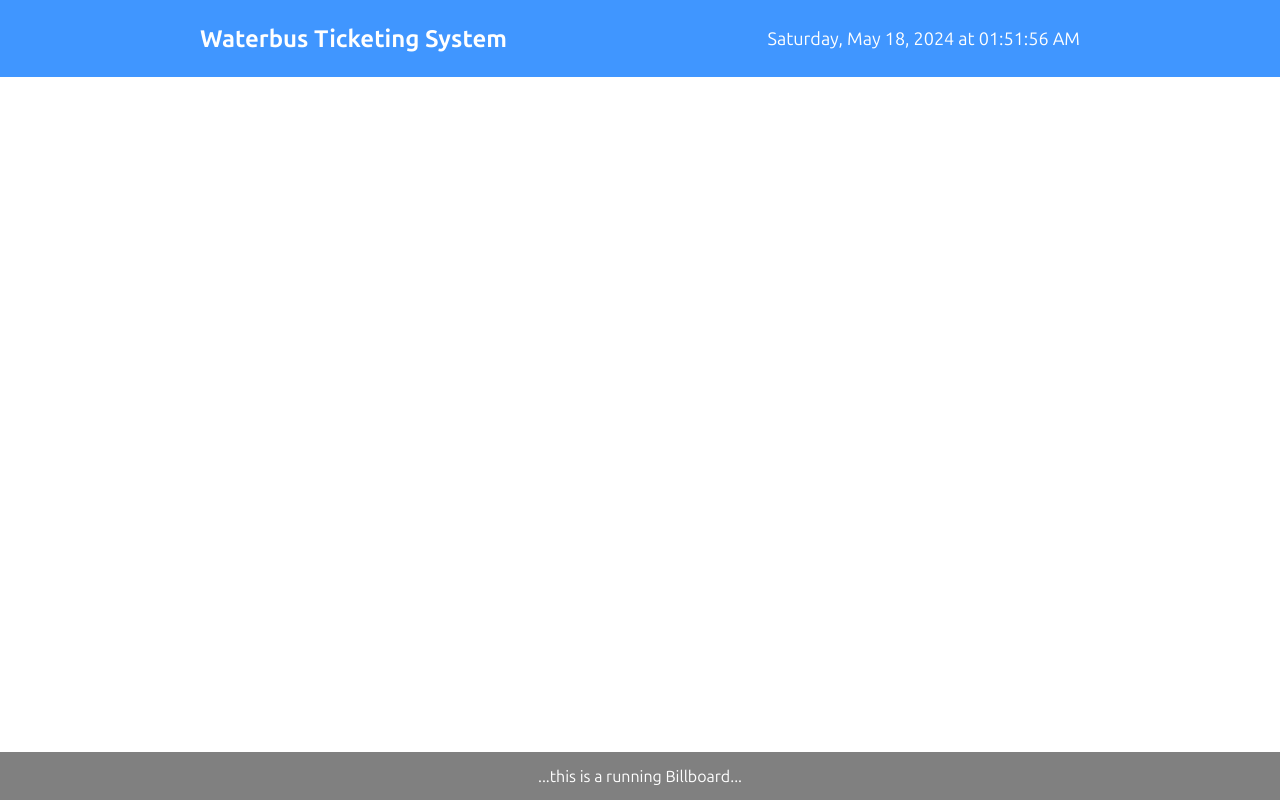
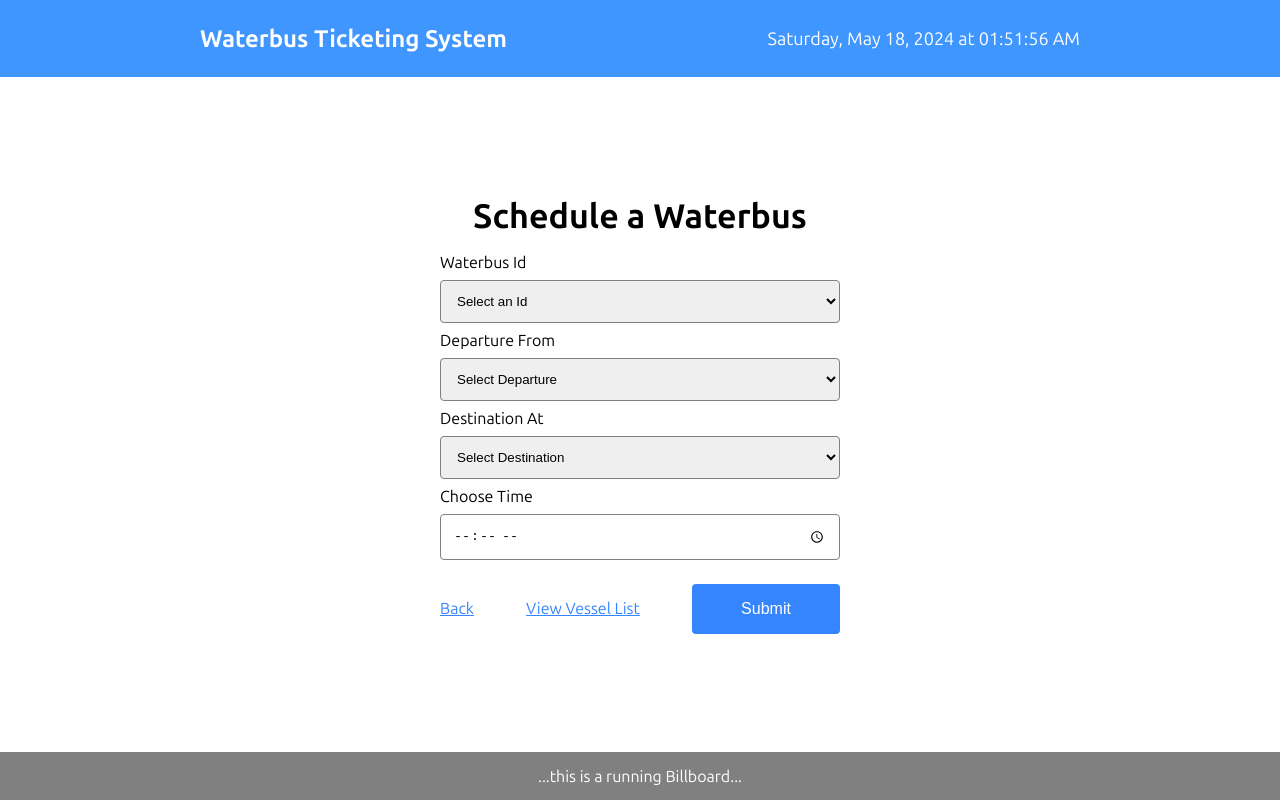
Before and after one commit to arBishal/Waterbus-Ticketing-System-Frontend, a React (Create React App) app: page /admin/dashboard/schedule in a window 1280 px wide. Built offline with nearby package versions, Linux system fonts and the light colour scheme.

Commit message:
Add schedule waterbus page

```diff
--- a/src/App.js
+++ b/src/App.js
@@ -7,6 +7,7 @@ import AdminLogin from "./components/admin/AdminLogin";
 import Billboard from "./components/Billboard";
 import AddWaterbus from "./components/admin/AddWaterbus";
 import ViewWaterbus from "./components/admin/ViewWaterbus";
+import ScheduleWaterbus from "./components/admin/ScheduleWaterbus";
 
 function App() {
   return (
@@ -36,6 +37,10 @@ function App() {
             <ViewWaterbus />
           </Route>
 
+          <Route exact path="/admin/dashboard/schedule">
+            <ScheduleWaterbus />
+          </Route>
+
         </Switch>
 
         <Billboard />
--- a/src/components/admin/AddWaterbus.jsx
+++ b/src/components/admin/AddWaterbus.jsx
@@ -157,9 +157,8 @@ export default function AddWaterbus() {
             href="http://localhost:3000/admin/dashboard/view"
             className={addWaterbusStyle.buttonGhost}
             style={{ marginTop: "16px" }}
-            onClick={handleSubmitAdd}
           >
-            View List
+            View Vessel List
           </a>
 
           <button
--- a/src/components/admin/ScheduleWaterbus.jsx
+++ b/src/components/admin/ScheduleWaterbus.jsx
@@ -1,9 +1,109 @@
+import { useState, useEffect } from "react";
 import scheduleWaterbusStyle from "./admin.module.css";
 
 export default function ScheduleWaterbus() {
-    return (
-        <div>
+  const [wId, setWId] = useState();
+  const [departure, setDeparture] = useState("");
+  const [destination, setDestination] = useState("");
+  const [time, setTime] = useState();
 
+  const wIds = [1, 2, 3, 4, 5];
+  const stations = ["Gulshan", "Police Plaza", "Rampura", "Badda", "FDC"];
+
+  const handleSubmitSchedule = () => {};
+
+  return (
+    <div className={scheduleWaterbusStyle.page}>
+      <h1 className={scheduleWaterbusStyle.title}>Schedule a Waterbus</h1>
+      <form
+        className={scheduleWaterbusStyle.form}
+        onSubmit={handleSubmitSchedule}
+      >
+        <div className={scheduleWaterbusStyle.innerForm}>
+          <label> Waterbus Id </label>
+          <select
+            name="wid"
+            className={scheduleWaterbusStyle.input}
+            value={wId}
+            onChange={(e) => setWId(e.target.value)}
+          >
+            <option hidden>Select an Id</option>
+            {wIds.map((wId, index) => (
+              <option key={index} value={wId}>
+                {wId}
+              </option>
+            ))}
+          </select>
+
+          <label> Departure From </label>
+          <select
+            name="departure"
+            className={scheduleWaterbusStyle.input}
+            value={departure}
+            onChange={(e) => setDeparture(e.target.value)}
+          >
+            <option hidden value="">
+              Select Departure
+            </option>
+            {stations.map((station, index) => (
+              <option key={index} value={station}>
+                {station}
+              </option>
+            ))}
+          </select>
+
+          <label> Destination At </label>
+          <select
+            name="destination"
+            className={scheduleWaterbusStyle.input}
+            value={destination}
+            onChange={(e) => setDestination(e.target.value)}
+          >
+            <option hidden value="">
+              Select Destination
+            </option>
+            {stations.map((station, index) => (
+              <option key={index} value={station}>
+                {station}
+              </option>
+            ))}
+          </select>
+
+          <label> Choose Time </label>
+          <input
+            type="time"
+            name="time"
+            className={scheduleWaterbusStyle.input}
+            value={time}
+            onChange={(e) => setTime(e.target.value)}
+          />
         </div>
-    );
-};
+
+        <div className={scheduleWaterbusStyle.buttonCluster}>
+          <a
+            href="http://localhost:3000/admin/dashboard"
+            className={scheduleWaterbusStyle.buttonGhost}
+            style={{ marginTop: "16px" }}
+          >
+            Back
+          </a>
+
+          <a
+            href="http://localhost:3000/admin/dashboard/view"
+            className={scheduleWaterbusStyle.buttonGhost}
+            style={{ marginTop: "16px" }}
+          >
+            View Vessel List
+          </a>
+
+          <button
+            className={scheduleWaterbusStyle.button}
+            style={{ marginTop: "16px", width: "148px" }}
+          >
+            Submit
+          </button>
+        </div>
+      </form>
+    </div>
+  );
+}
```
